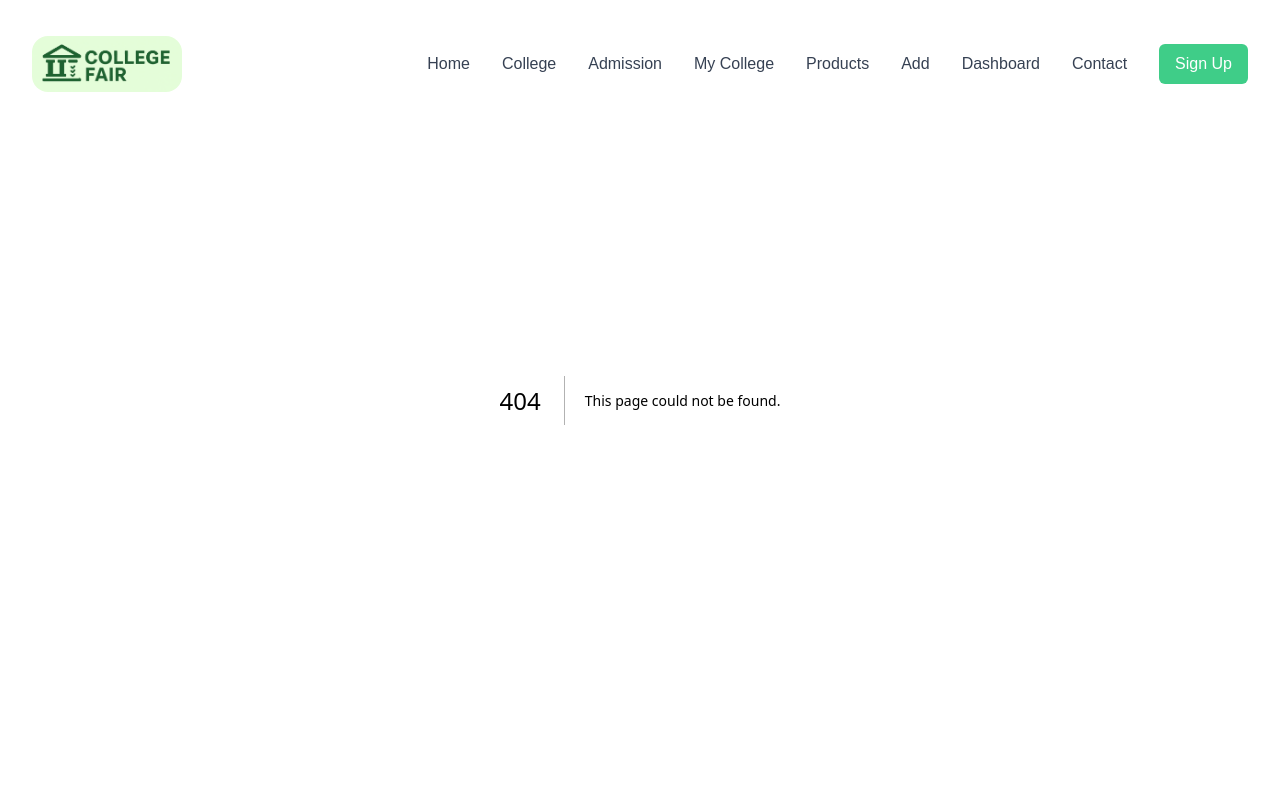
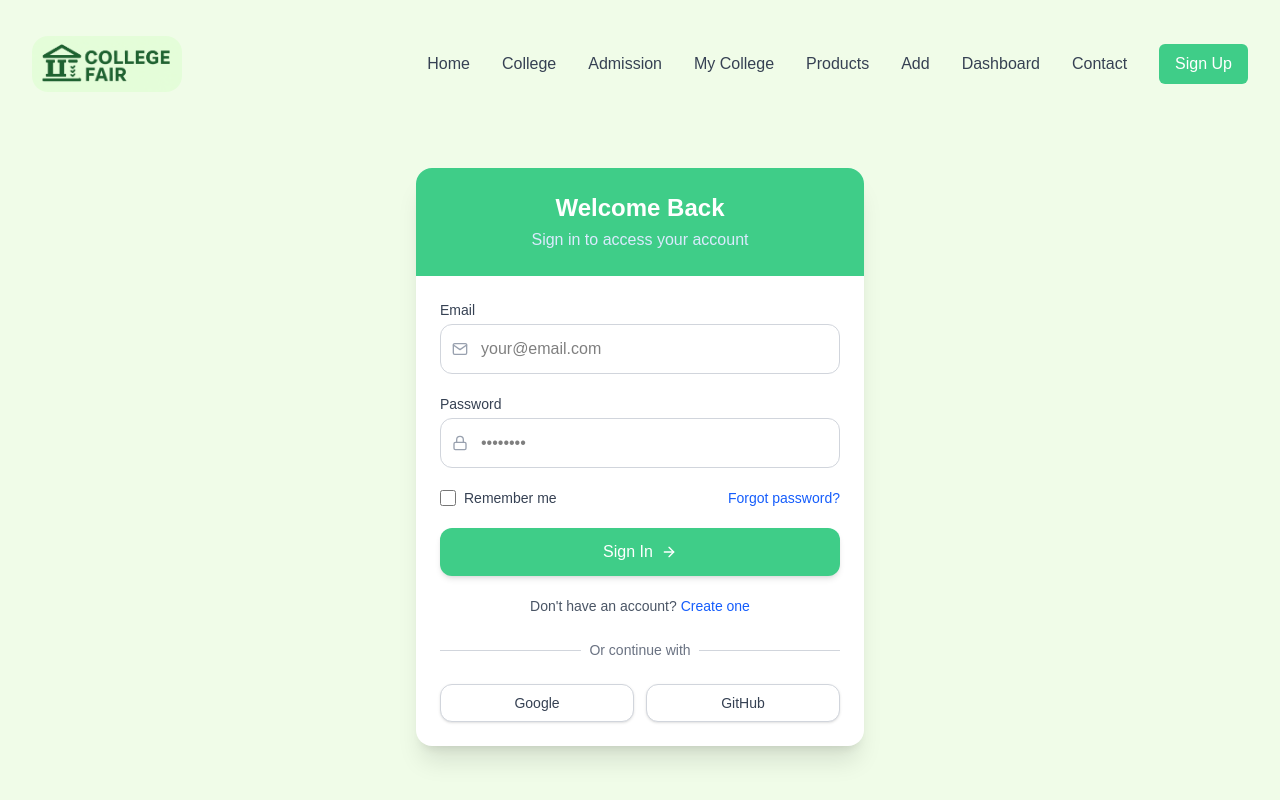
Before and after one commit to Developer-Jaber/college-fair, a Next.js app: page /signin in a window 1280 px wide. Before the commit this address had no page. Shown: the top 800 px of the page. Built offline with nearby package versions, Linux system fonts and the light colour scheme.

Commit message:
Add sign in page design.

```diff
--- /dev/null
+++ b/src/app/signin/page.tsx
@@ -0,0 +1,207 @@
+// app/signin/page.tsx
+'use client';
+
+import { useForm } from 'react-hook-form';
+import { zodResolver } from '@hookform/resolvers/zod';
+import * as z from 'zod';
+import { FiMail, FiLock, FiArrowRight } from 'react-icons/fi';
+import Link from 'next/link';
+import { useState } from 'react';
+import { useRouter } from 'next/navigation';
+import { signIn } from 'next-auth/react';
+import { motion } from 'framer-motion';
+
+// Form validation schema
+const signInSchema = z.object({
+  email: z.string().email('Please enter a valid email'),
+  password: z.string().min(8, 'Password must be at least 8 characters')
+});
+
+export default function SignInPage() {
+  const router = useRouter();
+  const [isLoading, setIsLoading] = useState(false);
+  const [error, setError] = useState('');
+
+  const {
+    register,
+    handleSubmit,
+    formState: { errors }
+  } = useForm({
+    resolver: zodResolver(signInSchema)
+  });
+
+  const onSubmit = async (data: z.infer<typeof signInSchema>) => {
+    setIsLoading(true);
+    setError('');
+
+    try {
+      const result = await signIn('credentials', {
+        redirect: false,
+        email: data.email,
+        password: data.password
+      });
+
+      if (result?.error) {
+        throw new Error(result.error);
+      }
+
+      if (result?.ok) {
+        router.push('/dashboard');
+      }
+    } catch (err) {
+      setError(err.message || 'Invalid credentials. Please try again.');
+    } finally {
+      setIsLoading(false);
+    }
+  };
+
+  return (
+    <div className="flex justify-center items-center bg-[var(--background)] p-4 py-42 min-h-screen">
+      <motion.div
+        initial={{ opacity: 0, y: 20 }}
+        animate={{ opacity: 1, y: 0 }}
+        transition={{ duration: 0.5 }}
+        className="bg-white shadow-xl rounded-2xl w-full max-w-md overflow-hidden"
+      >
+        {/* Header */}
+        <div className="bg-[var(--primary)] p-6 text-white text-center">
+          <h1 className="font-bold text-2xl">Welcome Back</h1>
+          <p className="mt-1 text-blue-100">Sign in to access your account</p>
+        </div>
+
+        {/* Form */}
+        <form onSubmit={handleSubmit(onSubmit)} className="space-y-5 p-6">
+          {error && (
+            <motion.div
+              initial={{ opacity: 0 }}
+              animate={{ opacity: 1 }}
+              className="bg-red-50 p-3 rounded-lg text-red-600 text-sm"
+            >
+              {error}
+            </motion.div>
+          )}
+
+          {/* Email Field */}
+          <div>
+            <label className="block mb-1 font-medium text-gray-700 text-sm">Email</label>
+            <div className="relative">
+              <div className="left-0 absolute inset-y-0 flex items-center pl-3 pointer-events-none">
+                <FiMail className="text-gray-400" />
+              </div>
+              <input
+                {...register('email')}
+                type="email"
+                className={`pl-10 w-full px-4 py-3 border rounded-xl focus:ring-2 focus:ring-blue-500 focus:border-transparent transition-all ${
+                  errors.email ? 'border-red-500' : 'border-gray-300 hover:border-blue-300'
+                }`}
+                placeholder="your@email.com"
+              />
+            </div>
+            {errors.email && (
+              <p className="mt-1 text-red-600 text-sm">{errors.email.message}</p>
+            )}
+          </div>
+
+          {/* Password Field */}
+          <div>
+            <label className="block mb-1 font-medium text-gray-700 text-sm">Password</label>
+            <div className="relative">
+              <div className="left-0 absolute inset-y-0 flex items-center pl-3 pointer-events-none">
+                <FiLock className="text-gray-400" />
+              </div>
+              <input
+                {...register('password')}
+                type="password"
+                className={`pl-10 w-full px-4 py-3 border rounded-xl focus:ring-2 focus:ring-blue-500 focus:border-transparent transition-all ${
+                  errors.password ? 'border-red-500' : 'border-gray-300 hover:border-blue-300'
+                }`}
+                placeholder="••••••••"
+              />
+            </div>
+            {errors.password && (
+              <p className="mt-1 text-red-600 text-sm">{errors.password.message}</p>
+            )}
+          </div>
+
+          {/* Remember Me & Forgot Password */}
+          <div className="flex justify-between items-center">
+            <div className="flex items-center">
+              <input
+                id="remember-me"
+                name="remember-me"
+                type="checkbox"
+                className="border-gray-300 rounded focus:ring-blue-500 w-4 h-4 text-blue-600"
+              />
+              <label htmlFor="remember-me" className="block ml-2 text-gray-700 text-sm">
+                Remember me
+              </label>
+            </div>
+            <Link
+              href="/forgot-password"
+              className="text-blue-600 hover:text-blue-800 text-sm transition-colors"
+            >
+              Forgot password?
+            </Link>
+          </div>
+
+          {/* Submit Button */}
+          <motion.button
+            whileHover={{ scale: 1.02 }}
+            whileTap={{ scale: 0.98 }}
+            type="submit"
+            disabled={isLoading}
+            className={`w-full flex items-center justify-center px-6 py-3 rounded-xl font-medium text-white transition-all ${
+              isLoading
+                ? 'bg-blue-400 cursor-not-allowed'
+                : 'bg-[var(--primary)] hover:to-indigo-700 shadow-md'
+            }`}
+          >
+            {isLoading ? 'Signing In...' : (
+              <>
+                Sign In <FiArrowRight className="ml-2" />
+              </>
+            )}
+          </motion.button>
+
+          {/* Sign Up Link */}
+          <div className="text-gray-600 text-sm text-center">
+            Don&apos;t have an account?{' '}
+            <Link
+              href="/register"
+              className="font-medium text-blue-600 hover:text-blue-800 transition-colors"
+            >
+              Create one
+            </Link>
+          </div>
+        </form>
+
+        {/* Social Login */}
+        <div className="px-6 pb-6">
+          <div className="relative">
+            <div className="absolute inset-0 flex items-center">
+              <div className="border-gray-300 border-t w-full"></div>
+            </div>
+            <div className="relative flex justify-center text-sm">
+              <span className="bg-white px-2 text-gray-500">Or continue with</span>
+            </div>
+          </div>
+
+          <div className="gap-3 grid grid-cols-2 mt-6">
+            <button
+              type="button"
+              className="inline-flex justify-center bg-white hover:bg-gray-50 shadow-sm px-4 py-2 border border-gray-300 rounded-xl w-full font-medium text-gray-700 text-sm"
+            >
+              Google
+            </button>
+            <button
+              type="button"
+              className="inline-flex justify-center bg-white hover:bg-gray-50 shadow-sm px-4 py-2 border border-gray-300 rounded-xl w-full font-medium text-gray-700 text-sm"
+            >
+              GitHub
+            </button>
+          </div>
+        </div>
+      </motion.div>
+    </div>
+  );
+}
```
